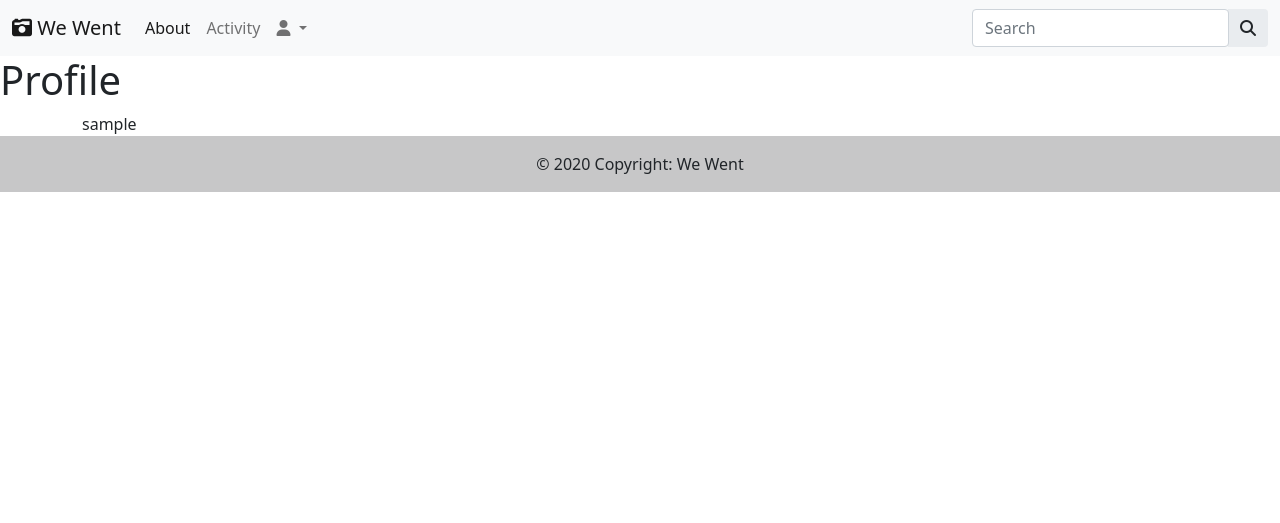
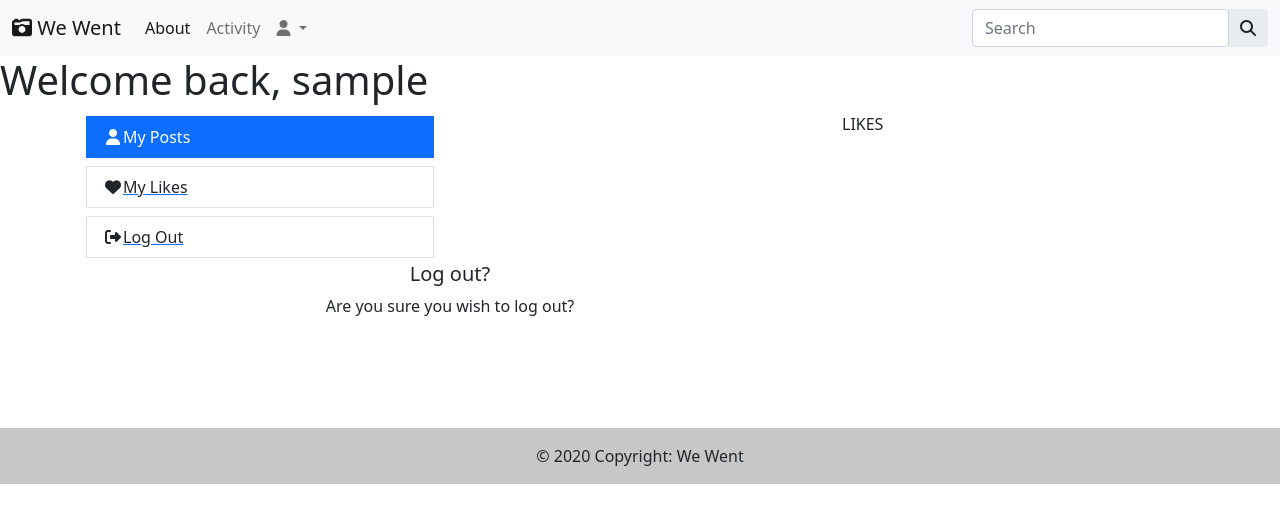
Before and after one commit to AshFitz/we-went, a Django app: page /profile/ in a window 1280 px wide. Shown: the top 523 px of the page. Run offline with Django 3.2, Linux system fonts and the light colour scheme; the visitor is signed in with stand-in values (Sample User, id 1); data comes from the database, SQL or seed files in the repository; data that the repository does not hold is empty; some libraries are stand-ins or nearby versions.

Commit message:
Add profile nav & container for my post, my likes

```diff
--- a/profiles/templates/profiles/profile.html
+++ b/profiles/templates/profiles/profile.html
@@ -1,21 +1,99 @@
 {% extends "base.html" %}
 
 {% block content %}
-<div class="h1">Profile</div>
-<div class="container">
+<div class="h1">Welcome back, {{profile.user}}</div>
+
+
+<div class="container profile-container">
+    <section class="row mb-5">
+        <!--Nav for profile-->
+        <div class="col-md-4 col-12">
+            <div class="profile-nav">
+                <ul class="list-group">
+                    <a class="m-1" href='#' aria-label="profile nav My account button">
+                        <li class="list-group-item active" id="post-nav-button"><i class="fas fa-fw fa-user pr-1"></i>My Posts</li>
+                    </a>
+                    <a class="m-1" href='#' aria-label="profile nav my orders button">
+                        <li class="list-group-item" id="likes-nav-button"><i class="fas fa-fw fa-heart pr-1"></i>My Likes</li>
+                    </a>
+                    <a class="m-1" href='#' aria-label="profile nav logout button">
+                        <li class="list-group-item" id="logout-nav-button"><i class="fas fa-fw fa-sign-out-alt pr-1"></i>Log Out</li>
+                    </a>
+                </ul>
+            </div>
+        </div>
+        <div class="col" id="post-panel">
+            {% if posts %}
+        {% for post in posts %}
+            <div class="col-12">
+                <h2>Title: {{ post.title }}</h2>
+            </div>
+            <div class="col-12">
+                <h2 class="post-description">Description: {{ post.description | safe }}</h2>
+            </div>
+            <div class="col-12">
+                <h2>Location: {{ post.location }}</h2>
+            </div>
+            <div class="col-6">
+                <h2 class="">{{ post.rating }}</h2>
+            </div>
+            <div class="col-12 image-container">
+                <img src="{{ post.featured_image.url}}">
+            </div>
+            <span id="{{post.id}}_like_count">Number of likes:{{ post.like_count }}</span>
+        {% endfor %}
+        {% endif%}
+        </div>
+
+        <div class="col" id="likes-panel">LIKES
+            {% if likes %}
+            {% for like in likes %}
+            <div class="col-12">
+                <h2>Title: {{ like.title }}</h2>
+            </div>
+            <div class="col-12">
+                <h2 class="post-description">Description: {{ like.description | safe }}</h2>
+            </div>
+            <div class="col-12">
+                <h2>Location: {{ like.location }}</h2>
+            </div>
+            <div class="col-6">
+                <h2 class="">{{ like.rating }}</h2>
+            </div>
+            <div class="col-12 image-container">
+                <img src="{{ like.featured_image.url}}">
+            </div>
+
+            {% endfor %}
+            {% endif %}
+    </div>
+
+<!-- Logout Panel -->
+<div class="col-md-8 col-12 checkout_row" id="logout-panel">
+    <div class="profile-dashboard text-center">
+        <h2 class="text-black text-center text-heading-size">Log out?</h2>
+        <p class="text-black text-center">Are you sure you wish to log out?</p>
+        <a href="#" aria-label="Log out" class="btn orange-btn text-center text-white rounded mb-2">Log Out</a>
+        <a href="#" aria-label="Continue Shopping" class="btn orange-btn text-center text-white rounded mb-2">Continue Shopping</a>
+    </div>
+</div>
+    </section>
+</div>
+
+<!--Post container-->
+{% comment %} <div class="container">
     <div class="row">
         <div class="col">
-            {{ profile.user}}
 
-            {% if posts %}
-            {% for post in posts %}
-            {{ post.location }}
-
-            {% endfor %}
-            {% endif%}
         </div>
     </div>
-</div>
+</div> {% endcomment %}
+<!-- Likes container -->
+{% comment %} <div class="container">
+    <div class="row">
+
+    </div>
+</div> {% endcomment %}
 
 
 {%endblock%}
```
